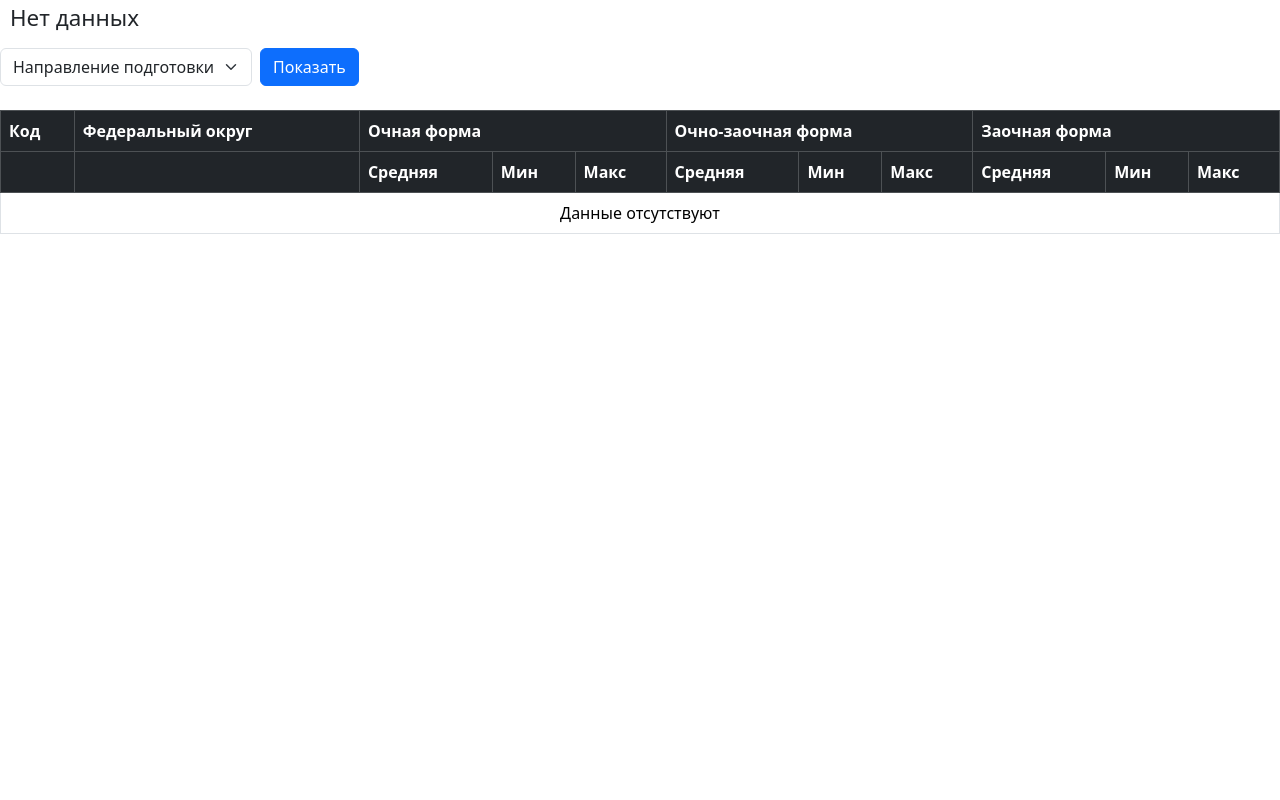
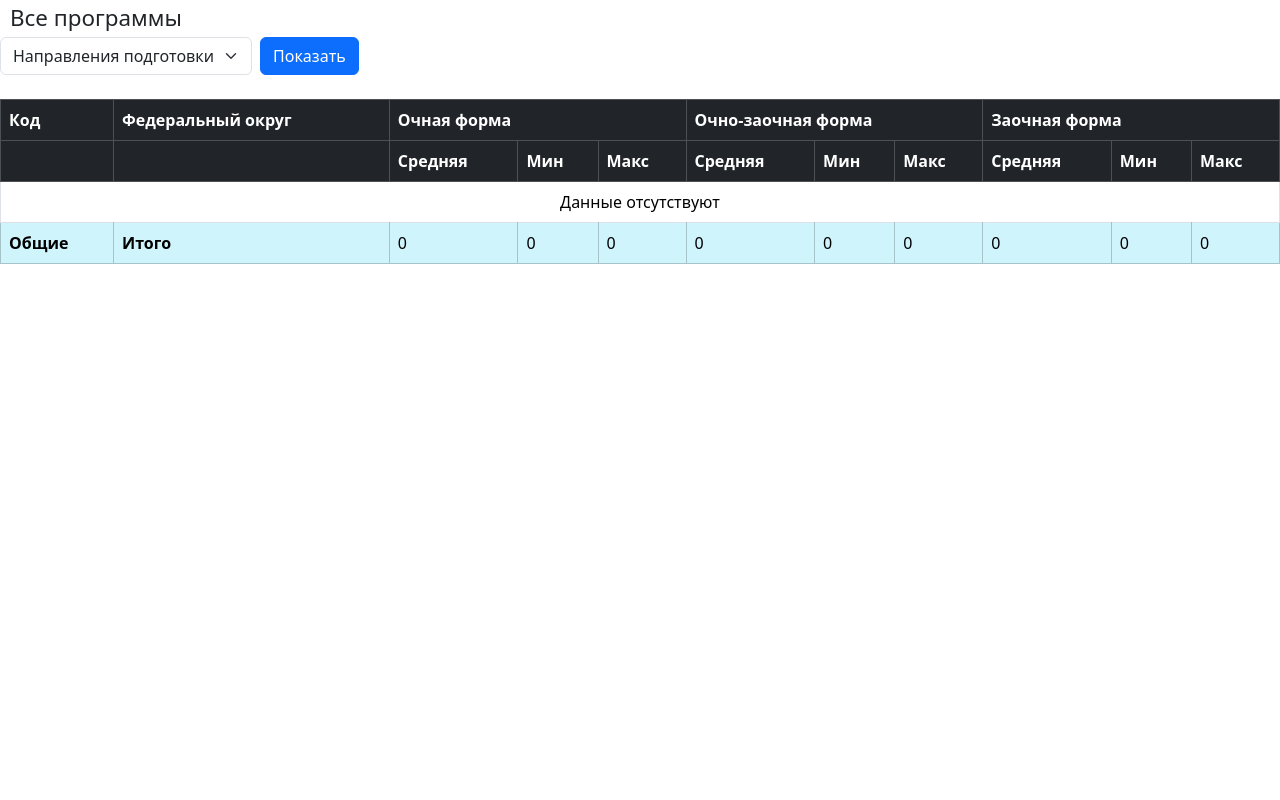
Before and after one commit to EngoyanSY/NIR_Engoyan, a Django app: page /vuz/analitic/district/ in a window 1280 px wide. Shown: the part 60-860 px from the top of the page. Run offline with Django 4.2, Linux system fonts and the light colour scheme; data that the repository does not hold is empty.

Commit message:
feat: all programm analitic

```diff
--- a/server/vuz/templates/vuz/analitic_districts.html
+++ b/server/vuz/templates/vuz/analitic_districts.html
@@ -110,13 +110,14 @@
         {% if field %}
             <h2 style="margin: 5px 10px; width: 80%; font-size: 1.4em;">{{ field.fieldid }} {{ field.fieldname }}</h2>
         {% else %}
-            <h2 style="margin: 5px 10px; width: 80%; font-size: 1.4em;"><p>Нет данных</p></h2>
+            <h2 style="margin: 5px 10px; width: 80%; font-size: 1.4em;">Все программы</h2>
         {% endif %}
         <form method="get" class="mb-4">
             <div class="d-flex align-items-end gap-2">
                 <div class="custom-select-container">
-                    <select class="form-select" name="field_id" id="field_id" required>
-                        <option value="">Направление подготовки</option>
+                    <select class="form-select" name="field_id" id="field_id">
+                        <option value="" selected disabled hidden>Направления подготовки</option>
+                        <option value="">Все программы</option>
                         {% for field in fields %}
                             <option value="{{ field.fieldid }}">{{ field.fieldid }} {{ field.fieldname }}</option>
                         {% endfor %}
@@ -169,6 +170,20 @@
                         <td colspan="11" class="text-center">Данные отсутствуют</td>
                     </tr>
                     {% endfor %}
+
+                    <tr class="table-info">
+                        <td><strong>Общие</strong></td>
+                        <td><strong>Итого</strong></td>
+                        <td>{{ overall_results.overall_och_avg }}</td>
+                        <td>{{ overall_results.overall_och_min }}</td>
+                        <td>{{ overall_results.overall_och_max }}</td>
+                        <td>{{ overall_results.overall_ochzaoch_avg }}</td>
+                        <td>{{ overall_results.overall_ochzaoch_min }}</td>
+                        <td>{{ overall_results.overall_ochzaoch_max }}</td>
+                        <td>{{ overall_results.overall_zaoch_avg }}</td>
+                        <td>{{ overall_results.overall_zaoch_min }}</td>
+                        <td>{{ overall_results.overall_zaoch_max }}</td>
+                    </tr>
                 </tbody>
             </table>
         </div>
--- a/server/vuz/views.py
+++ b/server/vuz/views.py
@@ -71,18 +71,18 @@ def field_stat(request, field_id):
     return render(request, "vuz/prog_stat.html", context)
 
 def analitic_districts_get(request):
-    field_id = request.GET.get("field_id")
-    if not field_id:
-        fields = Training.objects.all().values("fieldname", "fieldid")
-        context = {
-            "fields": fields
-        }
-        return render(request, "vuz/analitic_districts.html", context=context)
+    field_id = request.GET.get("field_id", '')
 
-    field = get_object_or_404(Training, pk=field_id)
+    filter_condition = {}
+
+    if field_id:
+        field = Training.objects.get(pk=field_id)
+        filter_condition['fieldid'] = field_id
+    else:
+        field = ''
 
     main_obj = (
-        Main.objects.filter(fieldid=field_id, )
+        Main.objects.filter(**filter_condition)
         .values("id_vuz__id_district__id_district", "id_vuz__id_district__district")
         .exclude(id_vuz__id_district__id_district=9999)
         .annotate(
@@ -95,6 +95,23 @@ def analitic_districts_get(request):
             zaoch_avg=Cast(Avg('course1', filter=Q(formname='заочная'), default=Value(0)), IntegerField()),
             zaoch_min=Min('course1', filter=Q(formname='заочная'), default=Value(0)),
             zaoch_max=Max('course1', filter=Q(formname='заочная'), default=Value(0))
+
+        )
+    )
+
+    overall_results = (
+        Main.objects.filter(**filter_condition)
+        .exclude(id_vuz__id_district__id_district=9999)
+        .aggregate(
+            overall_och_avg=Cast(Avg('course1', filter=Q(formname='очная'), default=Value(0)), IntegerField()),
+            overall_och_min=Min('course1', filter=Q(formname='очная'), default=Value(0)),
+            overall_och_max=Max('course1', filter=Q(formname='очная'), default=Value(0)),
+            overall_ochzaoch_avg=Cast(Avg('course1', filter=Q(formname='очно-заочная'), default=Value(0)), IntegerField()),
+            overall_ochzaoch_min=Min('course1', filter=Q(formname='очно-заочная'), default=Value(0)),
+            overall_ochzaoch_max=Max('course1', filter=Q(formname='очно-заочная'), default=Value(0)),
+            overall_zaoch_avg=Cast(Avg('course1', filter=Q(formname='заочная'), default=Value(0)), IntegerField()),
+            overall_zaoch_min=Min('course1', filter=Q(formname='заочная'), default=Value(0)),
+            overall_zaoch_max=Max('course1', filter=Q(formname='заочная'), default=Value(0))
         )
     )
 
@@ -103,6 +120,7 @@ def analitic_districts_get(request):
     context = {
         "fields": fields,
         "field": field,
+        "overall_results": overall_results,
         "main_obj": main_obj,
     }
     return render(request, "vuz/analitic_districts.html", context)
```
